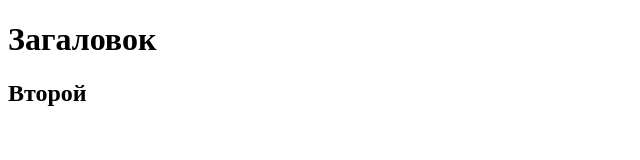
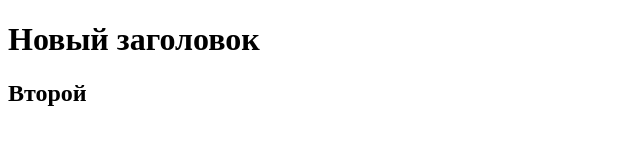
Before and after one commit to TRUINGLol/new_repo, a plain HTML site: page index.html in a window 1280 px wide. Shown: the whole page, without its empty margins (0-640 px from the left). Drawn offline with Linux system fonts and the light colour scheme.

Commit message:
new title n h1

```diff
--- a/index.html
+++ b/index.html
@@ -3,10 +3,10 @@
 <head>
     <meta charset="UTF-8">
     <meta name="viewport" content="width=device-width, initial-scale=1.0">
-    <title>Document</title>
+    <title>Проект на github</title>
 </head>
 <body>
-    <h1>Загаловок</h1>
+    <h1>Новый заголовок</h1>
     <h2>Второй</h2>
 </body>
 </html>
```
